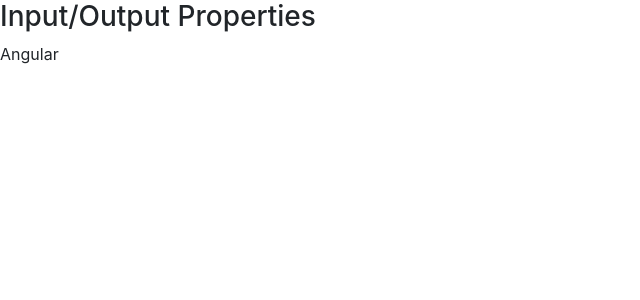
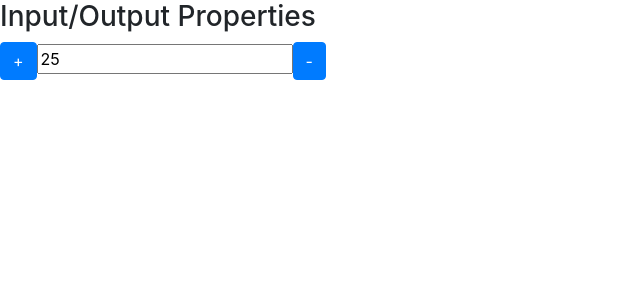
Before and after one commit to edsonnakata/angular, an Angular app: page / in a window 1280 px wide. Shown: the top 300 px of the page, without its empty margins (0-640 px from the left). Built offline with nearby package versions, Linux system fonts and the light colour scheme.

Commit message:
Utilizando o output property

```diff
--- a/src/app/app.module.ts
+++ b/src/app/app.module.ts
@@ -6,12 +6,14 @@ import { AppRoutingModule } from './app-routing.module';
 import { AppComponent } from './app.component';
 import { DataBindingComponent } from './data-binding/data-binding.component';
 import { InputPropertyComponent } from './input-property/input-property.component';
+import { OutputPropertyComponent } from './output-property/output-property.component';
 
 @NgModule({
   declarations: [
     AppComponent,
     DataBindingComponent,
-    InputPropertyComponent
+    InputPropertyComponent,
+    OutputPropertyComponent
   ],
   imports: [
     BrowserModule,
--- a/src/app/data-binding/data-binding.component.html
+++ b/src/app/data-binding/data-binding.component.html
@@ -4,12 +4,8 @@
   <article>
     <h3>Input/Output Properties</h3>
 
-    <!--
-      Passando uma propriedade desse component para o app-curso
-      Utilizando o property binding passo o valor da variável para dentro
-      do módulo app-curso. Porém é preciso dentro do input-property.component.ts
-      injetar uma marcação do core do angular
-    -->
-    <app-curso [nome]="nomeDoCurso"></app-curso>
+    <contador [valor]="valorInicial"
+      (mudouValor)="onMudouValor($event)"
+    ></contador>
   </article>
 </section>
--- a/src/app/data-binding/data-binding.component.ts
+++ b/src/app/data-binding/data-binding.component.ts
@@ -9,6 +9,12 @@ export class DataBindingComponent implements OnInit {
 
   nomeDoCurso: string = 'Angular'
 
+  onMudouValor(evento){
+    console.log(evento.novoValor)
+  }
+
+  valorInicial: number = 25
+
   constructor() { }
 
   ngOnInit(): void {
--- /dev/null
+++ b/src/app/output-property/output-property.component.html
@@ -0,0 +1,5 @@
+<div>
+  <button class="btn btn-primary" (click)="incrementa()">+</button>
+  <input type="text" [value]="valor" readonly>
+  <button class="btn btn-primary" (click)="decrementa()">-</button>
+</div>
--- /dev/null
+++ b/src/app/output-property/output-property.component.ts
@@ -0,0 +1,28 @@
+import { Component, EventEmitter, Input, OnInit, Output } from '@angular/core';
+
+@Component({
+  selector: 'contador',
+  templateUrl: './output-property.component.html',
+  styleUrls: ['./output-property.component.scss']
+})
+export class OutputPropertyComponent implements OnInit {
+  @Input() valor: number = 0;
+
+  // É um emissor de eventos para o componente pai poder ouvir as alterações
+  @Output() mudouValor = new EventEmitter();
+
+  incrementa(){
+    this.valor++;
+    this.mudouValor.emit({novoValor: this.valor}) //o método emit pode passar qualquer coisa, até mesmo um objeto
+  }
+
+  decrementa(){
+    this.valor--;
+    this.mudouValor.emit({novoValor: this.valor})
+  }
+  constructor() { }
+
+  ngOnInit(): void {
+  }
+
+}
```
Also changed, not shown: src/app/output-property/output-property.component.scss (added), 1 other file (tests, documents, lock files or other folders).
